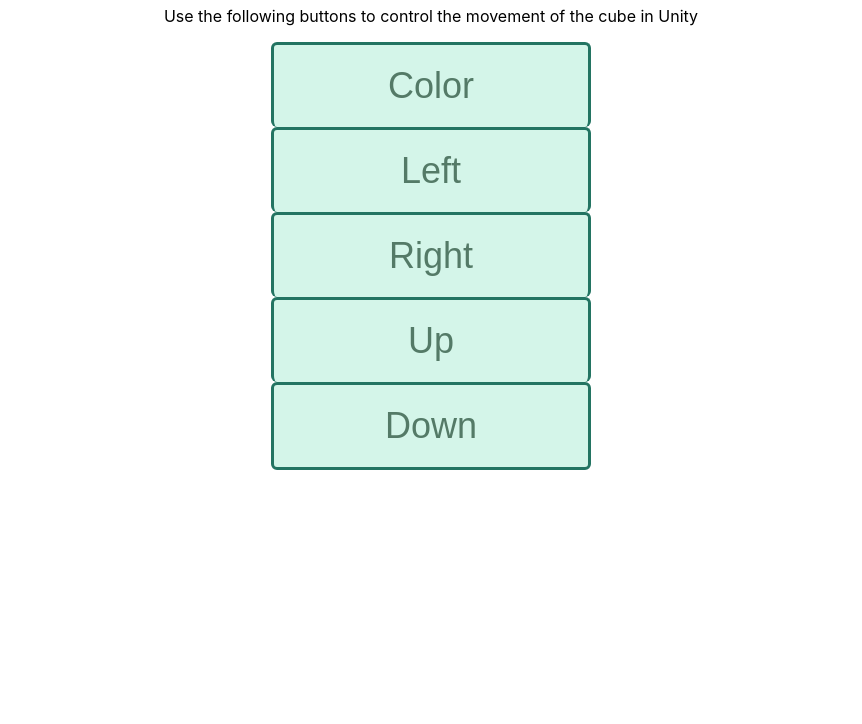
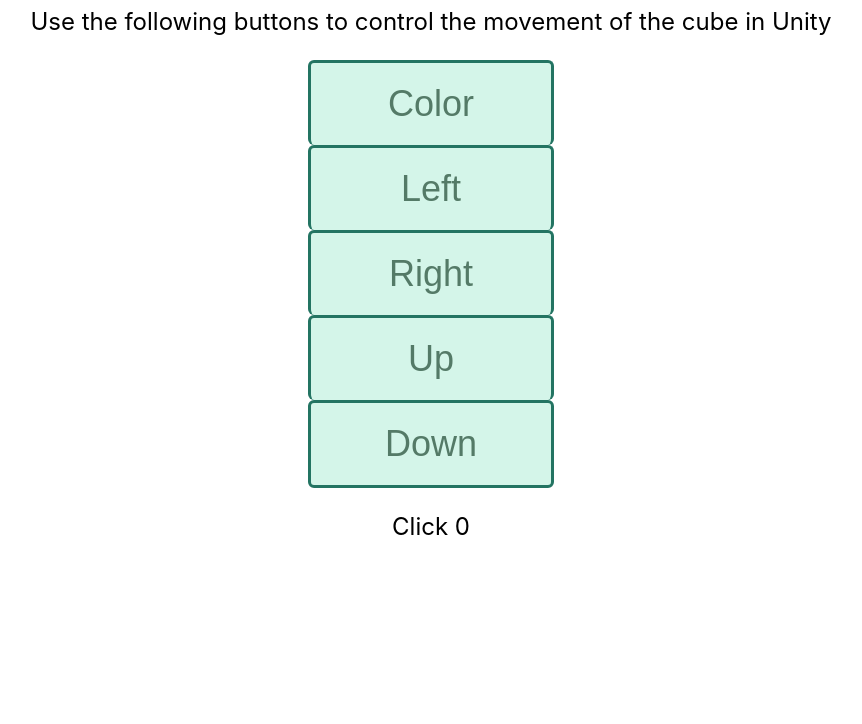
Before and after one commit to hypothe/vrxroUnityServer, a website: page static/user.html in a window 1280 px wide. Shown: the part 76-800 px from the top of the page, without its empty margins (209-1071 px from the left). Drawn offline with nearby package versions, Linux system fonts and the light colour scheme; no server answers.

Commit message:
<Add> Button click init

```diff
--- a/static/user.html
+++ b/static/user.html
@@ -1,20 +1,22 @@
 <!DOCTYPE html>
 <html>
+
+	<meta name="viewport" content="width=device-width, initial-scale=1.0">
+
   <head>
     <title>Socket.IO chat</title>
     <style>
-			h1 { text-align: center; }
-      body { text-align: center; margin: 0; padding-bottom: 3rem; font-family: -apple-system, BlinkMacSystemFont, "Segoe UI", Roboto, Helvetica, Arial, sans-serif; }
-			div { text-align: center; margin: auto; width: 50%;}
+			h1 { text-align: center; margin: auto;}
+      body {
+				text-align: center;
+				margin: auto;
+				padding-bottom: 3rem;
+				font-family: -apple-system, BlinkMacSystemFont, "Segoe UI", Roboto, Helvetica, Arial, sans-serif;
+				font-size: 24px;
+				width: 80%;
+			}
+			div { text-align: center; margin: auto; width: 60%;}
 
-      #form { background: rgba(0, 0, 0, 0.15); padding: 0.25rem; position: fixed; bottom: 0; Down: 0; right: 0; display: flex; height: 3rem; box-sizing: border-box; backdrop-filter: blur(10px); }
-      #input { border: none; padding: 0 1rem; flex-grow: 1; border-radius: 2rem; margin: 0.25rem; }
-      #input:focus { outline: none; }
-      #button { background: #333; border: none; padding: 0 1rem; margin: 0.25rem; border-radius: 3px; outline: none; color: #fff; }
-
-      #controls { list-style-type: none; margin: 0; padding: 0; }
-      #controls > li { padding: 0.5rem 1rem; }
-      #controls > li:nth-child(odd) { background: #efefef; }
 			.btn-control button {
 				margin: auto;
 				background-color: #d4f5e9;
@@ -24,7 +26,7 @@
 				font-size: 36px;
 				padding: 20px 20px; /* Some padding */
 				cursor: pointer; /* Pointer/hand icon */
-				width: 50%; /* Set a width if needed */
+				width: 100%; /* Set a width if needed */
 				display: block; /* Make the buttons appear below each other */
 			}
 
@@ -38,21 +40,41 @@
 				color: rgb(225, 233, 224);
 			}
 
+			@media only screen and (min-width: 600px){
+				.btn-control button{
+					width: 40%;
+				}
+			}
+
     </style>
   </head>
   <body>
 		<h1>Unity Cube Controls</h1>
 		<p>Use the following buttons to control the movement of the cube in Unity</p>
     <div class="btn-control">
-			<button type="button">Color</button>
-			<button type="button">Left</button>
-			<button type="button">Right</button>
-			<button type="button">Up</button>
-			<button type="button">Down</button>
+			<button onclick="buttonClicked(this.name)" type="button" name="COLOR">Color</button>
+			<button onclick="buttonClicked(this.name)" type="button" name="ROT_L">Left</button>
+			<button onclick="buttonClicked(this.name)" type="button" name="ROT_R">Right</button>
+			<button onclick="buttonClicked(this.name)" type="button" name="ROT_U">Up</button>
+			<button onclick="buttonClicked(this.name)" type="button" name="ROT_D">Down</button>
 		</div>
+		<p id="presult">Click 0</p>
   </body>
 	<script src="/socket.io/socket.io.js"></script>
 	<script>
-		var socket = io();
+		const socket = io();
+
+		function buttonClicked(btnName){
+			socket.emit('btnClick', btnName);
+		}
+
+		socket.on('btnReply', (msg) => {
+			document.getElementById('presult').innerHTML = "Click " + msg;
+		});
+		/*
+		let div = document.getElementById('div');
+		for (let btn of div.children){
+		}
+		*/
 	</script>
 </html>
```
Also changed, not shown: app.js (+8 -0 lines).
